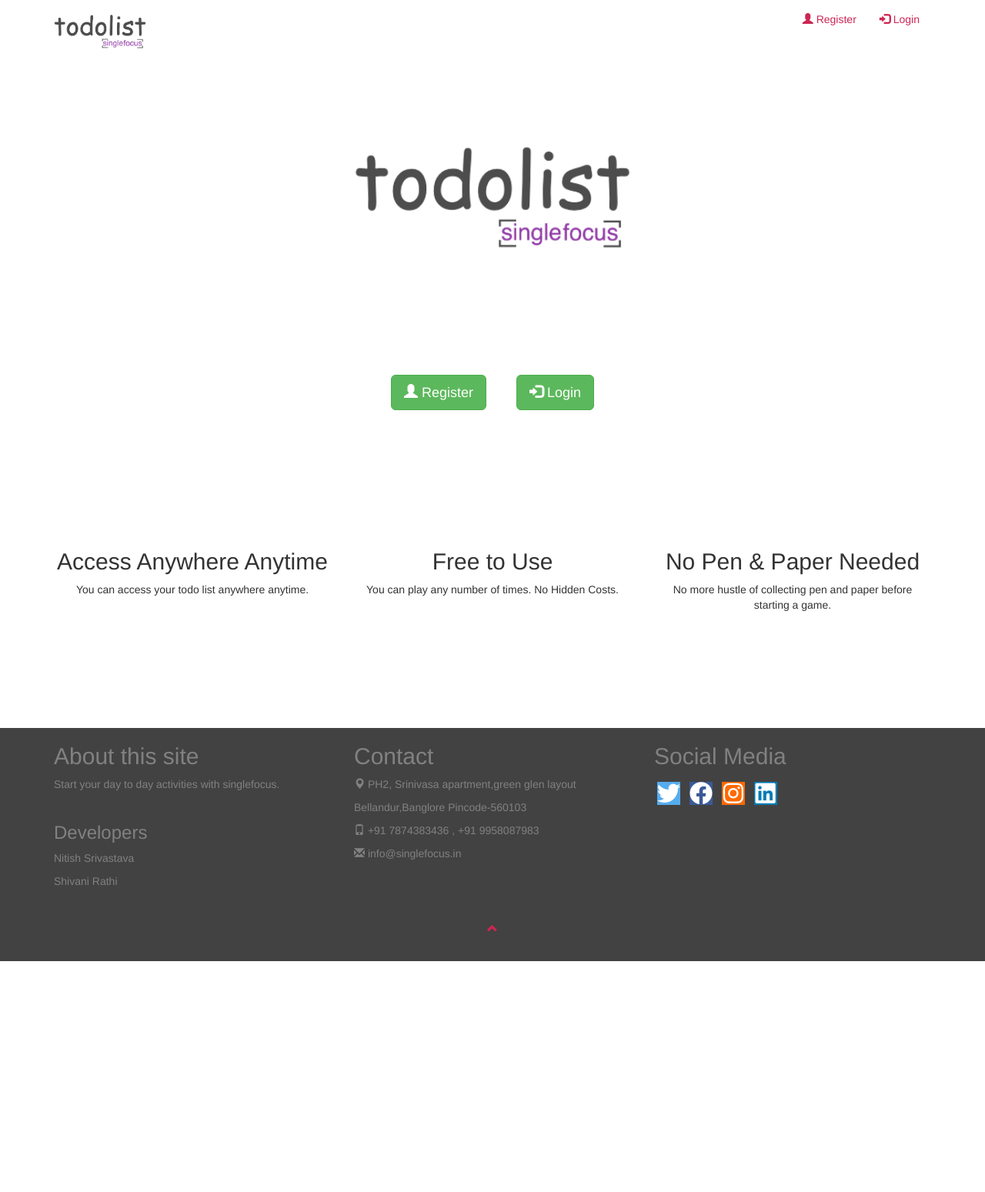
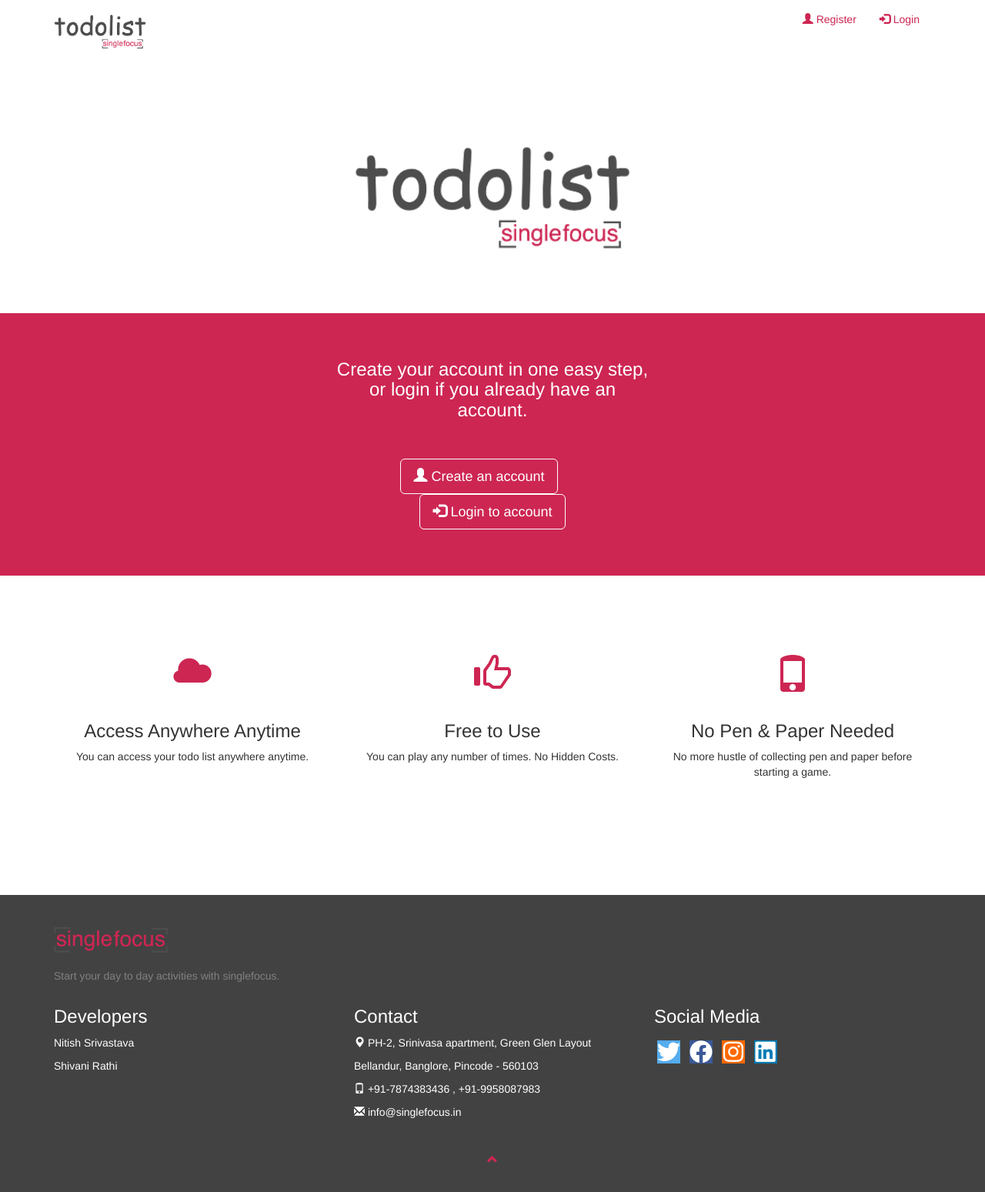
Before and after one commit to Shivanirathi8494/TodoList, a Flask app: page / in a window 1280 px wide. Shown: the whole page at 77% size. Before the commit the page ends 1249 px from the top, so only its background shows below. Run offline with Flask 2, Linux system fonts and the light colour scheme; some libraries are stand-ins or nearby versions.

Commit message:
buttons changed and some minor UI changes

```diff
--- a/static/todoListApp.css
+++ b/static/todoListApp.css
@@ -42,6 +42,10 @@ color:#cd2653 ;
 .light-grey
 {
     color: #818181;
+}
+
+.white-text{
+  color: #FFFFFF;
 }
 
 footer {
@@ -164,5 +168,34 @@ border-width: 0px;
   color: white;
 }
 .bg-grey {
-    background-color: #f6f6f6;
+    background-color: #808080;
   }
+
+.home-buttons {
+  background-color: #cd2653;
+  color: white;
+  border-color: white;
+}
+
+.home-buttons:hover {
+  background-color: white;
+  color: #cd2653;
+  border-color: white;
+}
+
+.custom-form {
+  background-color: #cd2653;
+  color: white;
+  padding: 10px;
+  border-radius: 5px;
+}
+
+.custom-form-big {
+  background-color: #cd2653;
+  color: white;
+  padding-top: 50px;
+  padding-bottom: 50px;
+  padding-left: 25px;
+  padding-right: 25px;
+  border-radius: 5px;
+}
--- a/templates/home.html
+++ b/templates/home.html
@@ -40,13 +40,17 @@
 </div>
 
 <!-- <div class="container"> -->
-  <div class="row">
+  <div class="row custom-bg">
     <div class="col-sm-4">
     </div>
 
-    <div class="col-sm-4 text-center"><br><br><br><br>
-      <a class="btn btn-lg btn-success" href="/register"><span class="glyphicon glyphicon-user"></span> Register</a>&nbsp;&nbsp;&nbsp;&nbsp;&nbsp;&nbsp;&nbsp;&nbsp;&nbsp;
-      <a class="btn btn-lg btn-success" href="/login"><span class="glyphicon glyphicon-log-in"></span> Login</a><br><br><br><br>
+    <div class="col-sm-4 text-center">
+        <br><br>
+        <h3 class="white-text">Create your account in one easy step,<br> or login if you already have an account.</h3>
+        <br><br>
+      <a class="btn btn-lg btn-success home-buttons" href="/register"><span class="glyphicon glyphicon-user"></span> Create an account</a>&nbsp;&nbsp;&nbsp;&nbsp;&nbsp;&nbsp;&nbsp;&nbsp;&nbsp;
+      <a class="btn btn-lg btn-success home-buttons" href="/login"><span class="glyphicon glyphicon-log-in"></span> Login to account</a>
+        <br><br><br><br>
     </div>
     <div class="col-sm-4">
     </div>
@@ -55,16 +59,19 @@
 <div class="container">
   <div class="row text-center">
     <div class="col-sm-4">
-      <h2 class="center">Access Anywhere Anytime</h2>
-      <p class="light">You can access your todo list anywhere anytime.</p>
+        <p style="font-size: xxx-large" class="custom-color"><span class="glyphicon glyphicon-cloud"></span></p>
+        <h3 class="center">Access Anywhere Anytime</h3>
+        <p class="light">You can access your todo list anywhere anytime.</p>
     </div>
 
     <div class="col-sm-4">
-      <h2 class="center">Free to Use</h2>
+        <p style="font-size: xxx-large" class="custom-color"><span class="glyphicon glyphicon-thumbs-up"></span></p>
+      <h3 class="center">Free to Use</h3>
       <p class="light">You can play any number of times. No Hidden Costs.</p>
     </div>
     <div class="col-sm-4">
-      <h2 class="center">No Pen & Paper Needed</h2>
+        <p style="font-size: xxx-large" class="custom-color"><span class="glyphicon glyphicon-phone"></span></p>
+      <h3 class="center">No Pen & Paper Needed</h3>
       <p class="light">No more hustle of collecting pen and paper before starting a game.</p>
     </div>
   </div>
@@ -74,23 +81,32 @@
 <div id="contact" class="bg-grey-dark">
   <div class="container">
   <div class="row">
-      <div class="col-lg-4 col-xs-12 light-grey">
-        <h2>About this site</h2>
-        <p>Start your day to day activities with singlefocus.
-        <br><br>
+      <div class="col-lg-12 col-xs-12 light-grey">
+          <br><br>
+          <a href="https://singlefocus.in" target="_blank">
+              <img class="img-responsive" src="{{ url_for('static', filename='images/companylogo.png') }}" width="150" height="150" alt="singlefocus"><br>
+          </a>
+          <p>Start your day to day activities with singlefocus. </p>
+      </div>
+  </div>
+  <div class="row">
+      <div class="col-lg-4 col-xs-12 white-text">
+{#        <h2>About this site</h2>#}
+{#        <p>Start your day to day activities with singlefocus.#}
+{#        <br><br>#}
         <h3>Developers</h3>
         <p>Nitish Srivastava</p>
         <p>Shivani Rathi</p>
       </div>
-      <div class="col-lg-4 col-xs-12 light-grey">
-        <h2>Contact</h2>
-        <p><span class="glyphicon glyphicon-map-marker"></span> PH2, Srinivasa apartment,green glen layout</p>
-        <p>Bellandur,Banglore Pincode-560103</p>
-        <p><span class="glyphicon glyphicon-phone"></span> +91 7874383436 , +91 9958087983</p>
+      <div class="col-lg-4 col-xs-12 white-text">
+        <h3>Contact</h3>
+        <p><span class="glyphicon glyphicon-map-marker"></span> PH-2, Srinivasa apartment, Green Glen Layout</p>
+        <p>Bellandur, Banglore,  Pincode - 560103</p>
+        <p><span class="glyphicon glyphicon-phone"></span> +91-7874383436 , +91-9958087983</p>
         <p><span class="glyphicon glyphicon-envelope"></span> info@singlefocus.in</p>
       </div>
-      <div class="col-lg-4 col-xs-12 light-grey">
-        <h2>Social Media</h2>
+      <div class="col-lg-4 col-xs-12 white-text">
+        <h3>Social Media</h3>
         <a href="https://twitter.com/singlefocus_in" target="_blank" class="fab fa-twitter "></a>
         <a href="https://www.facebook.com/profile.php?id=100084310552800" target="_blank" class="fab fa-facebook "></a>
         <a href="https://www.instagram.com/singlefocus.in/" target="_blank" class="fab fa-instagram "></a>
```
Also changed, not shown: templates/Todolist.html (+10 -8 lines), templates/login.html (+8 -7 lines), templates/userregistration.html (+7 -6 lines), static/images/companylogo.png, static/images/companylogo_old.png (added), static/images/todologo.png, static/images/todologo_old.png (added), todolist.db.
